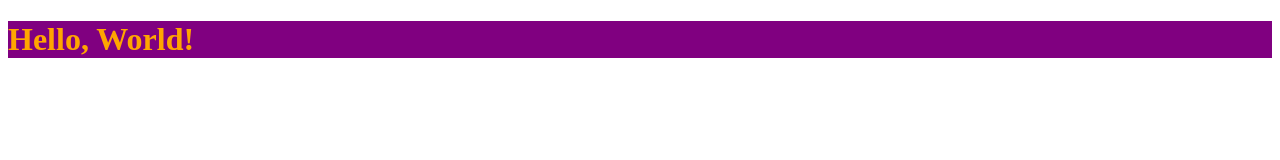
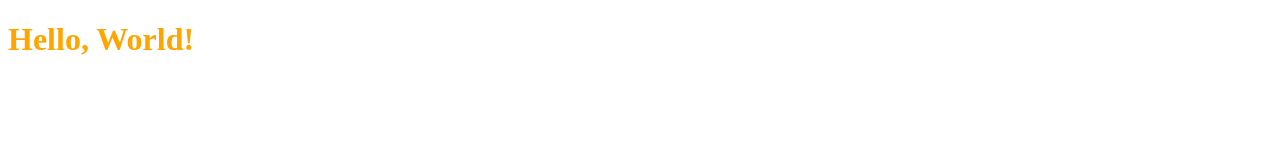
Before and after one commit to claireshaw7/claireshaw7.github.io, a plain HTML site: page index.html in a window 1280 px wide. Drawn offline with Linux system fonts and the light colour scheme.

Commit message:
Update stylesheet.css

```diff
--- a/stylesheet.css
+++ b/stylesheet.css
@@ -1,4 +1,4 @@
-h1 {
+strong {
   background-color: purple;
   color: orange;
 }
```
